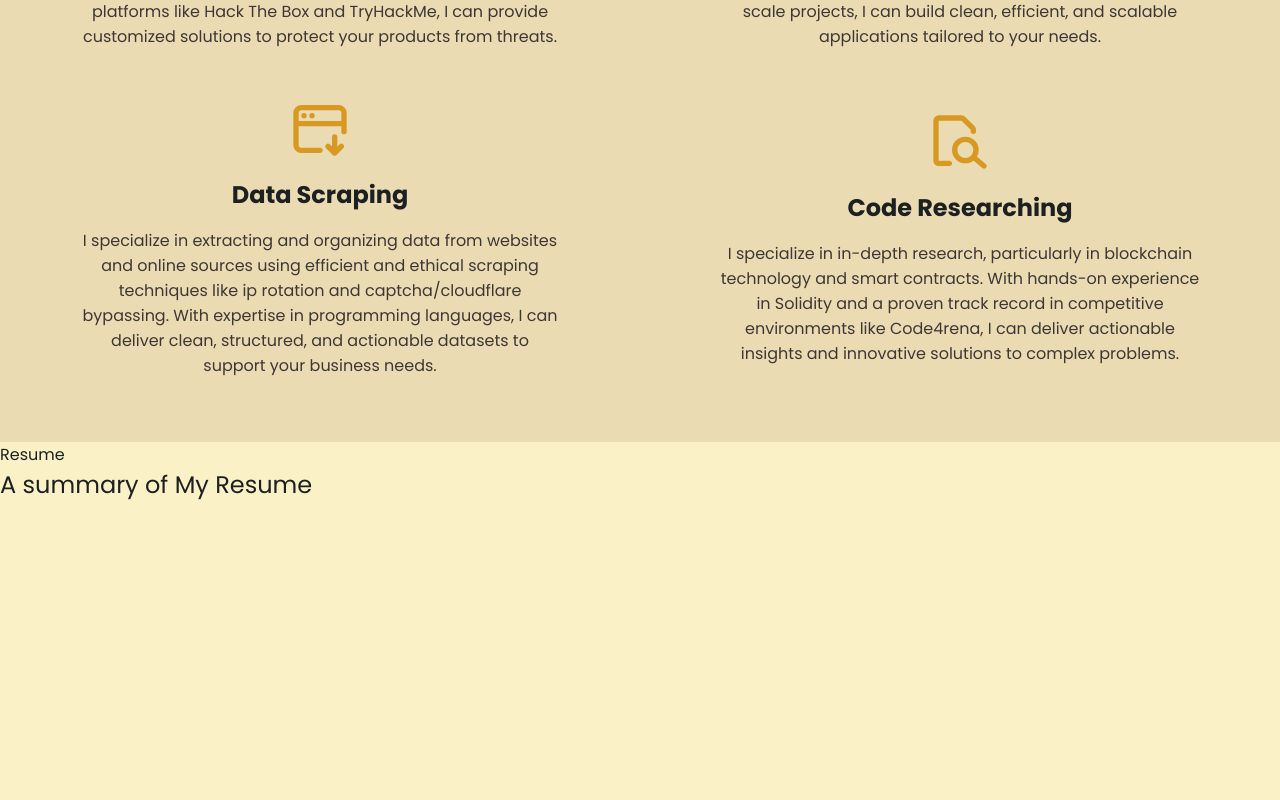
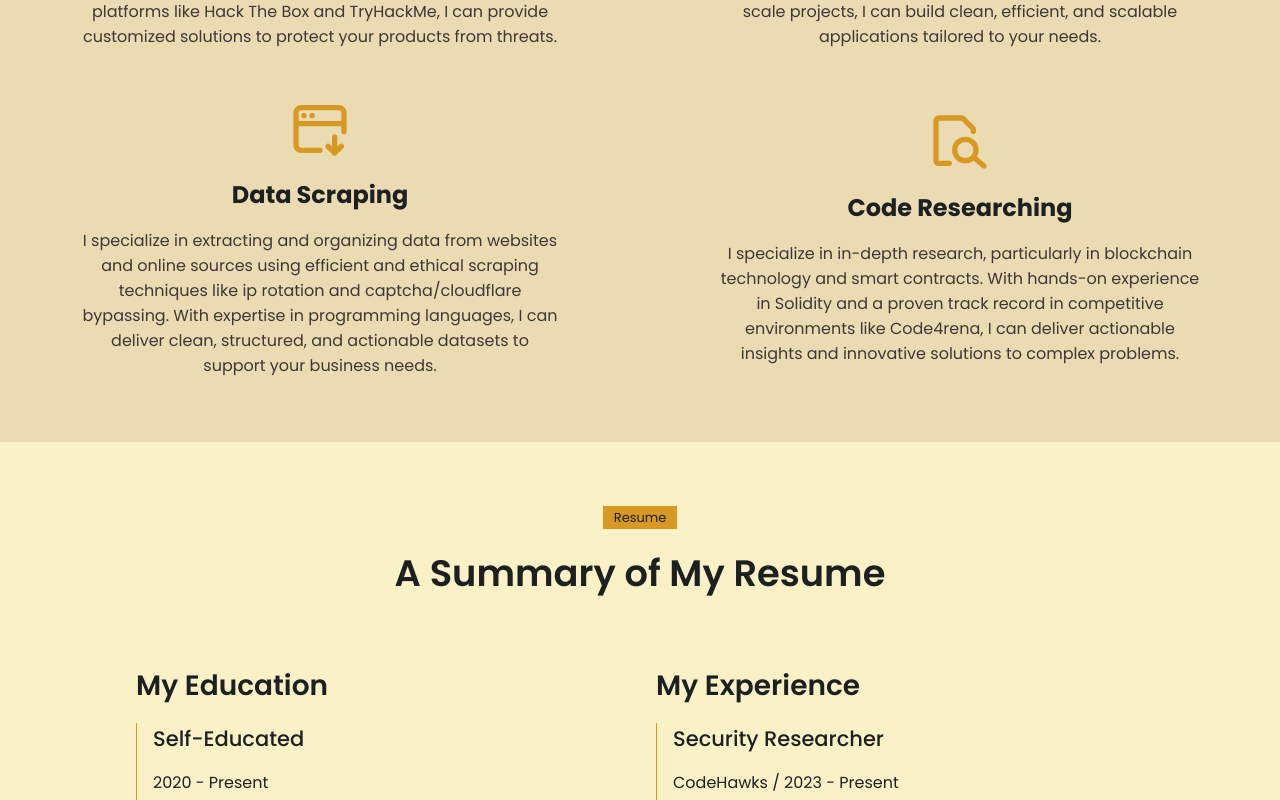
Before and after one commit to 0x0n0m4d/portfolio, a Vue app: page / in a window 1280 px wide. Shown: the part 2000-2800 px from the top of the page. Before the commit the page ends 2502 px from the top, so only its background shows below. Built offline with nearby package versions, Linux system fonts and the light colour scheme; the HTML template or start-up script is replaced by a standard one.

Commit message:
feat(resume): implement Resume section

```diff
--- /dev/null
+++ b/src/components/KnowledgeSummary.vue
@@ -0,0 +1,91 @@
+<script setup lang="js">
+const props = defineProps({
+  title: String,
+  knowledge: [{
+    title: String,
+    company: String | null,
+    years: String,
+    description: String,
+  }]
+})
+</script>
+<template>
+  <div class="summary">
+    <h2>
+      {{ title }}
+    </h2>
+    <div class="container">
+      <div v-for="(card, index) in knowledge" :key="index" :class="{
+        card: true, bbottom:
+          index != knowledge.length - 1
+      }">
+        <h3>
+          {{ card.title }}
+        </h3>
+        <div>
+          {{ card.company && card.company + " /" }} {{ card.years }}
+        </div>
+        <p>
+          {{ card.description }}
+        </p>
+      </div>
+    </div>
+  </div>
+</template>
+
+<style scoped>
+.summary {
+  min-height: 100%;
+  display: flex;
+  flex-direction: column;
+  width: 100%;
+  max-width: 630px;
+}
+
+h2 {
+  font-size: 1.75rem;
+  font-weight: 600;
+}
+
+.container {
+  min-height: 754px;
+  display: flex;
+  flex-direction: column;
+  gap: 1rem 0;
+  margin-top: 1rem;
+  border-left: solid 1px var(--primary-soft);
+  padding: 0 1rem;
+}
+
+.card {
+  display: flex;
+  flex-direction: column;
+  gap: 1rem 0;
+}
+
+h3 {
+  font-size: 1.3125rem;
+  font-weight: 500;
+}
+
+.card>div {
+  font-size: 1rem;
+}
+
+.card>p {
+  font-size: 1rem;
+  font-weight: 400;
+  color: var(--color-text-mute);
+}
+
+.bbottom {
+  padding-bottom: 1rem;
+  border-bottom: solid 1px var(--color-background-soft)
+}
+
+@media only screen and (max-width: 1400px) {
+  .summary {
+    max-width: 530px;
+  }
+}
+</style>
--- a/src/components/Resume.vue
+++ b/src/components/Resume.vue
@@ -1,3 +1,55 @@
+<script setup lang="ts">
+import KnowledgeSummary from "./KnowledgeSummary.vue"
+import Skills from "./Skills.vue"
+
+const education = [
+  {
+    "title": "Self-Educated",
+    "company": "",
+    "years": "2020 - Present",
+    "description": "A significant portion of my development knowledge has been acquired through hands-on experience, primarily by building small-scale projects. I’ve supplemented this practical learning by thoroughly studying language documentation, following structured tutorials, and seeking guidance from experienced professionals in the field. This combination of self-directed learning and real-world application has not only deepened my understanding but also continuously improved the quality and efficiency of my code."
+  },
+  {
+    "title": "Smart Contract Security",
+    "company": "Cyfrin",
+    "years": "2024",
+    "description": "The skills learned include Smart contract invariants testing, Smart contract fuzz testing, Stateless and stateful fuzzing tools, Upgradeable smart contracts, Smart contracts auditing, Cyfrin Aderyn, Manual review, Smart contracts testing"
+  },
+  {
+    "title": "API Tester",
+    "company": "APIsec University",
+    "years": "2023",
+    "description": "The skills learned include API reconnaissance, scanning, auditing JSON Web Tokens, performing authentication and authorization attacks, and exploiting other common API weaknesses like injection, mass assignment, and server-side request forgery."
+  }
+]
+const experience = [
+  {
+    "title": "Security Researcher",
+    "company": "CodeHawks",
+    "years": "2023 - Present",
+    "description": "I have helped protocols like Tadle become more secure by finding severe and moderate vulnerabilities."
+  },
+  {
+    "title": "Security Researcher",
+    "company": "Code4rena",
+    "years": "2022 - Present",
+    "description": "I have helped protocols like Revert Lend and Phi become more secure by finding severe and moderate vulnerabilities."
+  },
+  {
+    "title": "Web Scraping",
+    "company": "Freelancing",
+    "years": "2024",
+    "description": "I was responsible for creating a messaging bot in python for a real estate salesperson, gathering customer data such as name, email, phone number from a website, and only those who had not been contacted by other salespeople. With this data, the bot connected to WhatsApp and sent a message."
+  },
+  {
+    "title": "Web Developer",
+    "company": "Cosmópolis Imobiliária",
+    "years": "2021",
+    "description": "I developed a website using NextJS and TailwindCSS for this real estate company that should have features such as login and sign up, new sales postings and a purchase system.\nUnfortunately, the company no longer exists."
+  },
+]
+</script>
+
 <template>
   <section class="resume">
     <div class="mark">
@@ -5,8 +57,81 @@
     </div>
     <div class="container">
       <h2>
-        A summary of My Resume
+        A Summary of My Resume
       </h2>
+      <div class="summary">
+        <KnowledgeSummary title="My Education" :knowledge="education" />
+        <KnowledgeSummary title="My Experience" :knowledge="experience" />
+      </div>
+      <div class="skills">
+        <Skills />
+      </div>
     </div>
   </section>
 </template>
+
+<style scoped>
+.resume {
+  width: 100%;
+  background-color: var(--color-background);
+  display: flex;
+  flex-direction: column;
+  justify-content: center;
+  align-items: center;
+  padding: 4em 3.125rem;
+}
+
+.mark {
+  font-size: 13px;
+  line-height: 0;
+  text-align: center;
+  color: var(--vt-black);
+  background-color: var(--vt-primary);
+  padding: 0.7rem 0.7rem;
+}
+
+.container {
+  width: 100%;
+  max-width: 1320px;
+  margin-top: 1rem;
+  display: flex;
+  flex-direction: column;
+  align-items: center;
+}
+
+h2 {
+  width: max-content;
+  font-size: 2.3rem;
+  font-weight: 600;
+  color: var(--color-text);
+}
+
+.summary {
+  height: 100%;
+  display: flex;
+  justify-content: space-between;
+  gap: 0 2rem;
+  margin-top: 2rem;
+}
+
+.skills {
+  width: 100%;
+  display: flex;
+  align-items: center;
+  justify-content: center;
+}
+
+@media only screen and (max-width: 1400px) {
+  .resume {
+    padding: 4rem 8.5rem;
+  }
+}
+
+@media only screen and (max-width: 993px) {
+  .summary {
+    flex-direction: column;
+    justify-content: center;
+    align-items: center;
+  }
+}
+</style>
--- /dev/null
+++ b/src/components/Skills.vue
@@ -0,0 +1,128 @@
+<script setup lang="ts">
+const skills = [
+  {
+    "skill": "Web Testing",
+    "percentage": "89%",
+  },
+  {
+    "skill": "API Testing",
+    "percentage": "100%",
+  },
+  {
+    "skill": "Pentesting",
+    "percentage": "65%",
+  },
+  {
+    "skill": "Researching",
+    "percentage": "90%",
+  },
+  {
+    "skill": "Web Development",
+    "percentage": "90%",
+  },
+  {
+    "skill": "Data Scraping",
+    "percentage": "70%",
+  },
+]
+</script>
+
+<template>
+  <div class="skills_container">
+    <h2>
+      My Skills
+    </h2>
+    <div class="skills">
+      <div v-for="(skill, index) in skills" :key="index" class="skill">
+        <p>
+          <span>{{ skill.skill }}</span>
+          <span>{{ skill.percentage }}</span>
+        </p>
+        <div class="percentage_line">
+          <div class="percentage_fill" :style="{ width: skill.percentage }" />
+        </div>
+      </div>
+    </div>
+  </div>
+</template>
+
+<style scoped>
+.skills_container {
+  width: 100%;
+  display: flex;
+  flex-direction: column;
+  margin-top: 2rem;
+  gap: 1rem 0;
+}
+
+h2 {
+  font-size: 1.75rem;
+  font-weight: 600;
+}
+
+.skills {
+  width: 100%;
+  display: grid;
+  grid-template-columns: max-content max-content;
+  justify-content: space-between;
+  align-items: center;
+  grid-gap: 2rem 0;
+}
+
+.skill {
+  min-width: 630px;
+  max-width: 630px;
+  display: flex;
+  flex-direction: column;
+}
+
+p {
+  display: flex;
+  align-items: center;
+  justify-content: space-between;
+  margin-bottom: 0.5rem;
+}
+
+.percentage_line {
+  width: 100%;
+  height: 0.5rem;
+  background-color: var(--vt-white-mute);
+}
+
+.percentage_fill {
+  z-index: 2;
+  height: 0.5rem;
+  background-color: var(--primary-soft);
+}
+
+@media only screen and (max-width: 1400px) {
+  .skill {
+    min-width: calc(1rem + 35vw);
+    max-width: calc(1rem + 35vw);
+  }
+}
+
+@media only screen and (max-width: 1198px) {
+  .skill {
+    min-width: calc(1rem + 33vw);
+    max-width: calc(1rem + 33vw);
+  }
+}
+
+@media only screen and (max-width: 993px) {
+  .skill {
+    min-width: calc(1rem + 30vw);
+    max-width: calc(1rem + 30vw);
+  }
+}
+
+@media only screen and (max-width: 815px) {
+  .skills {
+    grid-template-columns: 100%;
+  }
+
+  .skill {
+    min-width: 100%;
+  }
+}
+</style>
```
